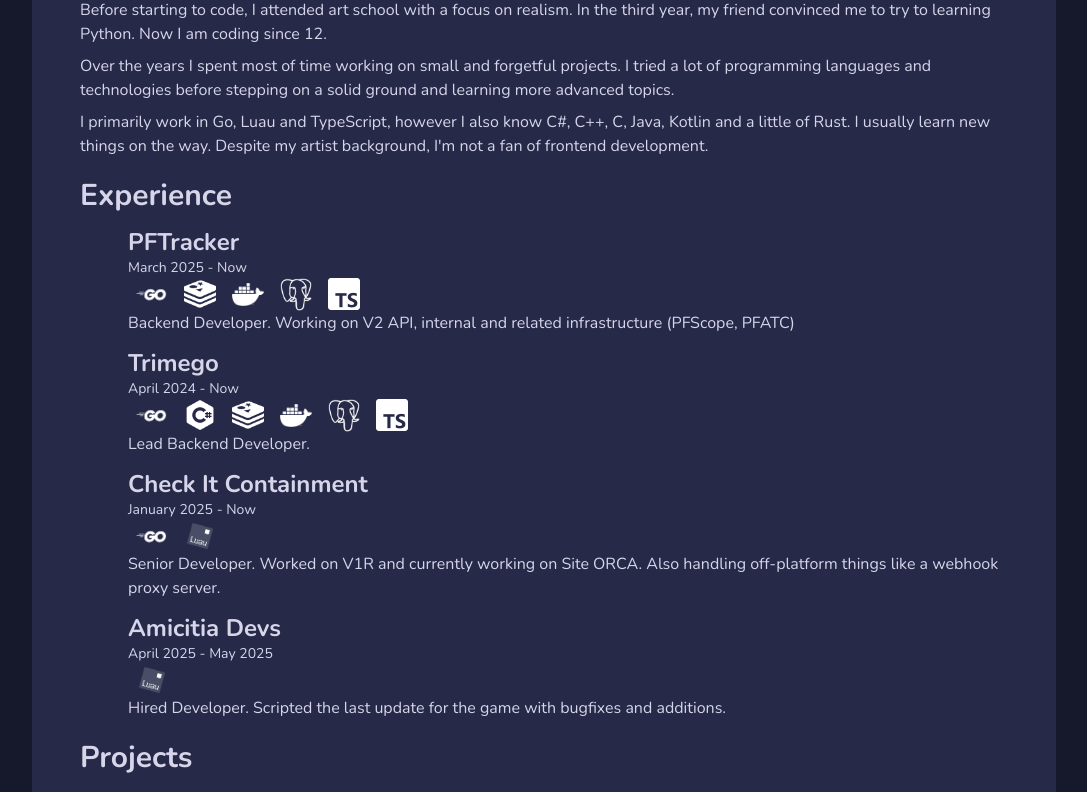
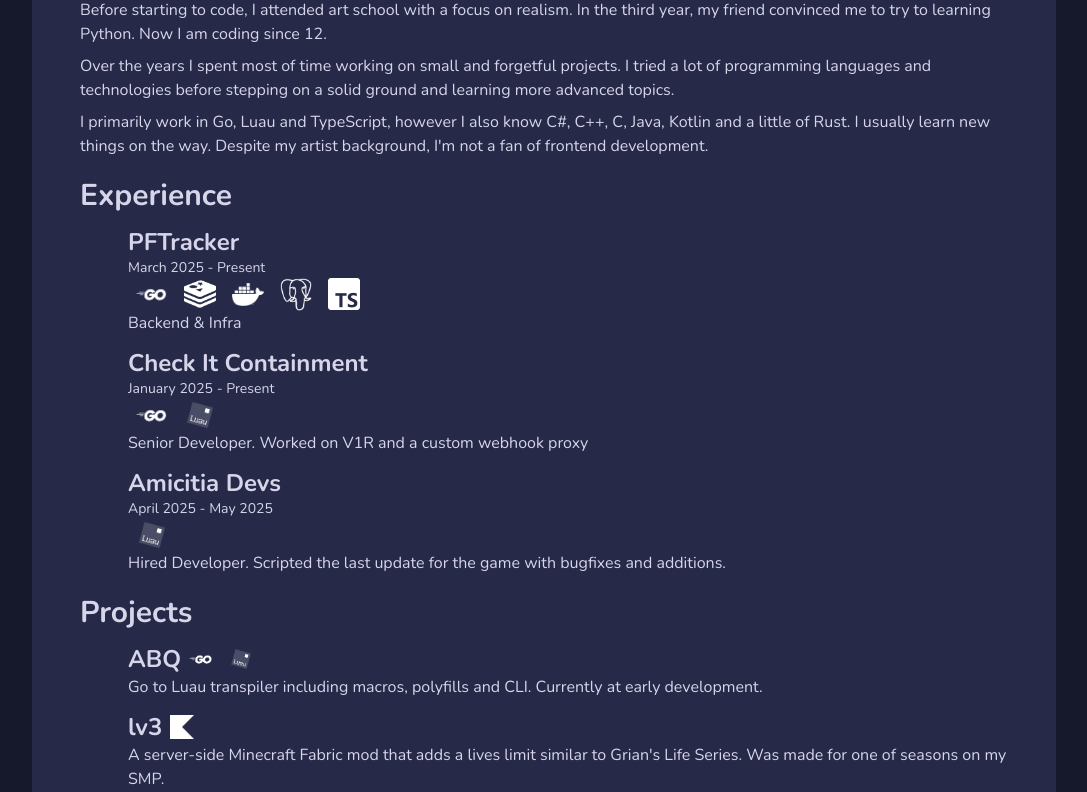
Before and after one commit to intervinn/intervinn.github.io, a React (Vite) app: page / in a window 1280 px wide. Shown: the part 578-1370 px from the top of the page, without its empty margins (96-1183 px from the left). Built offline with nearby package versions, Linux system fonts and the light colour scheme.

Commit message:
Update exp.tsx

```diff
--- a/src/components/blocks/exp.tsx
+++ b/src/components/blocks/exp.tsx
@@ -3,23 +3,16 @@ const experience = [
     {
         name: "PFTracker",
         link: "https://tracker.project-flight.com",
-        time: "March 2025 - Now",
+        time: "March 2025 - Present",
         techs: "go redis docker pg ts",
-        description: "Backend Developer. Working on V2 API, internal and related infrastructure (PFScope, PFATC)"
-    },
-    {
-        name: "Trimego",
-        link: "",
-        time: "April 2024 - Now",
-        techs: "go cs redis docker pg ts",
-        description: "Lead Backend Developer."
+        description: "Backend & Infra"
     },
     {
         name: "Check It Containment",
         link: "https://www.roblox.com/communities/6016348/Check-It-Containment-Corporation#!/about",
-        time: "January 2025 - Now",
+        time: "January 2025 - Present",
         techs: "go luau",
-        description: "Senior Developer. Worked on V1R and currently working on Site ORCA. Also handling off-platform things like a webhook proxy server."
+        description: "Senior Developer. Worked on V1R and a custom webhook proxy"
     },
     {
         name: "Amicitia Devs",
```
